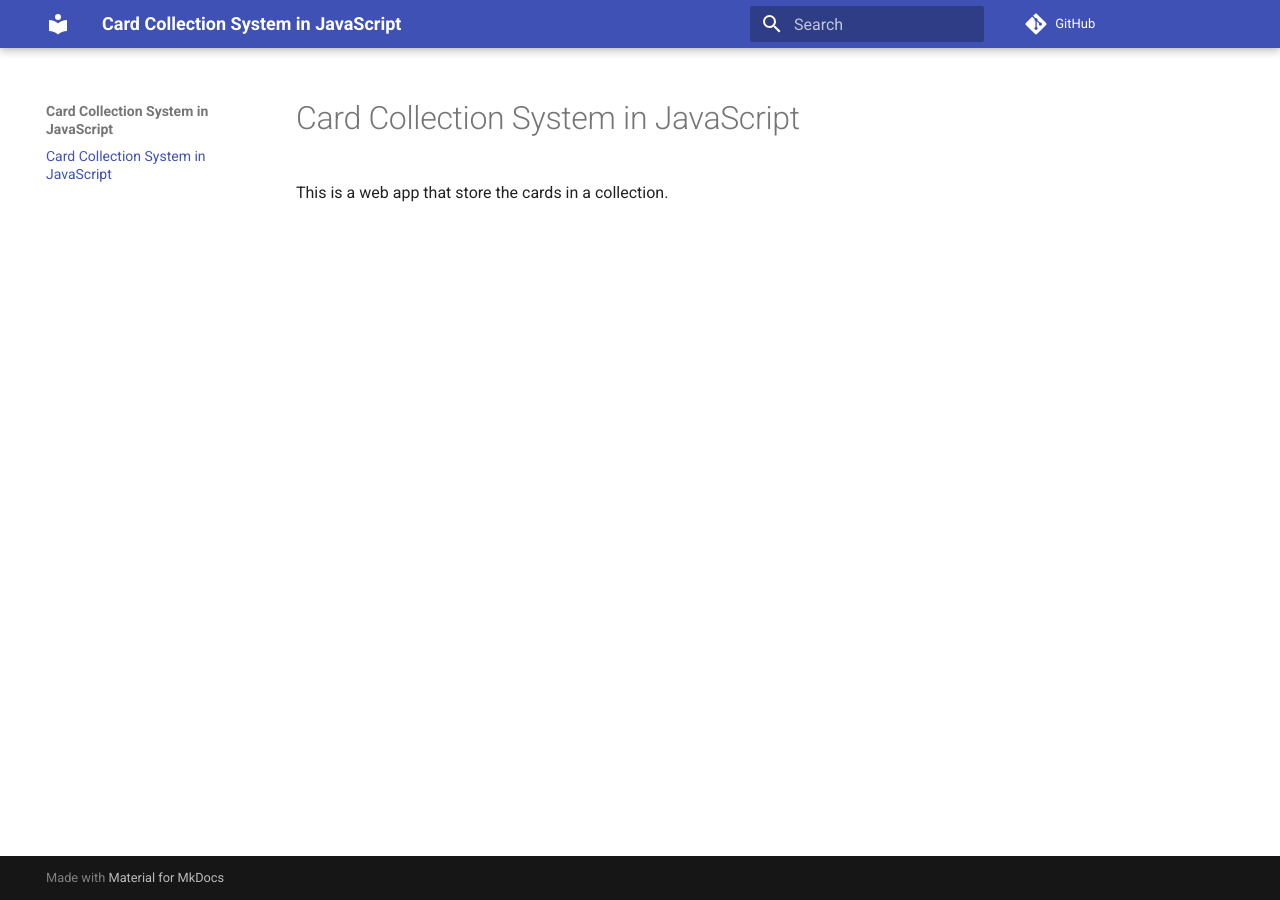
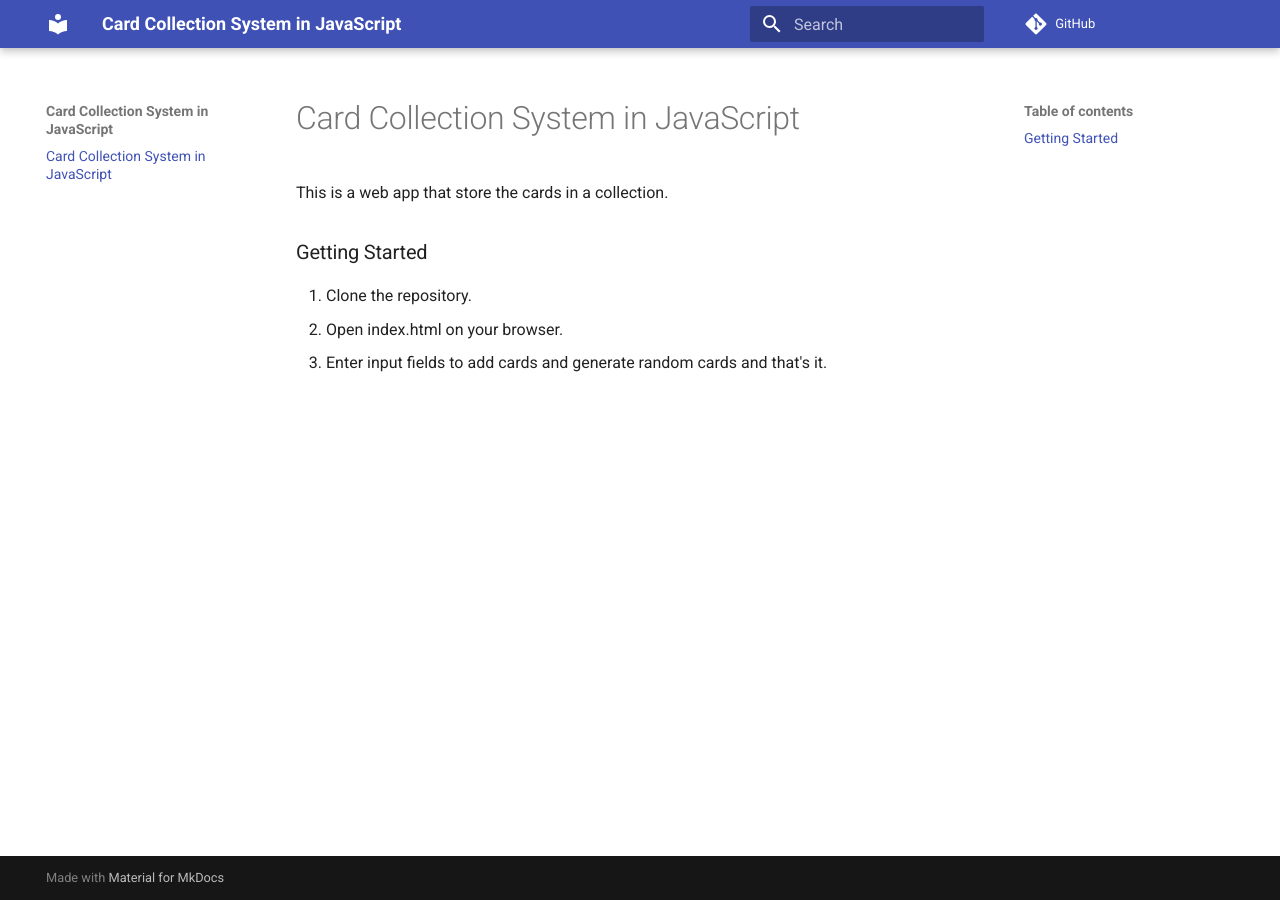
Before and after one commit to lulunac27a/card-collection-system-javascript, an MkDocs documentation site: the page built from docs/index.md, in a window 1280 px wide. Built offline with MkDocs 1.6.1 and Material for MkDocs 9.7.7, drawn with Linux system fonts in a browser that asks for light colours; comment, search, counter and statistics services are not loaded.

Commit message:
Add Getting Started section in README

```diff
--- a/docs/index.md
+++ b/docs/index.md
@@ -1,3 +1,9 @@
 # Card Collection System in JavaScript
 
 This is a web app that store the cards in a collection.
+
+### Getting Started
+
+1. Clone the repository.
+2. Open index.html on your browser.
+3. Enter input fields to add cards and generate random cards and that's it.
```
Also changed, not shown: README.md (+6 -0 lines).
